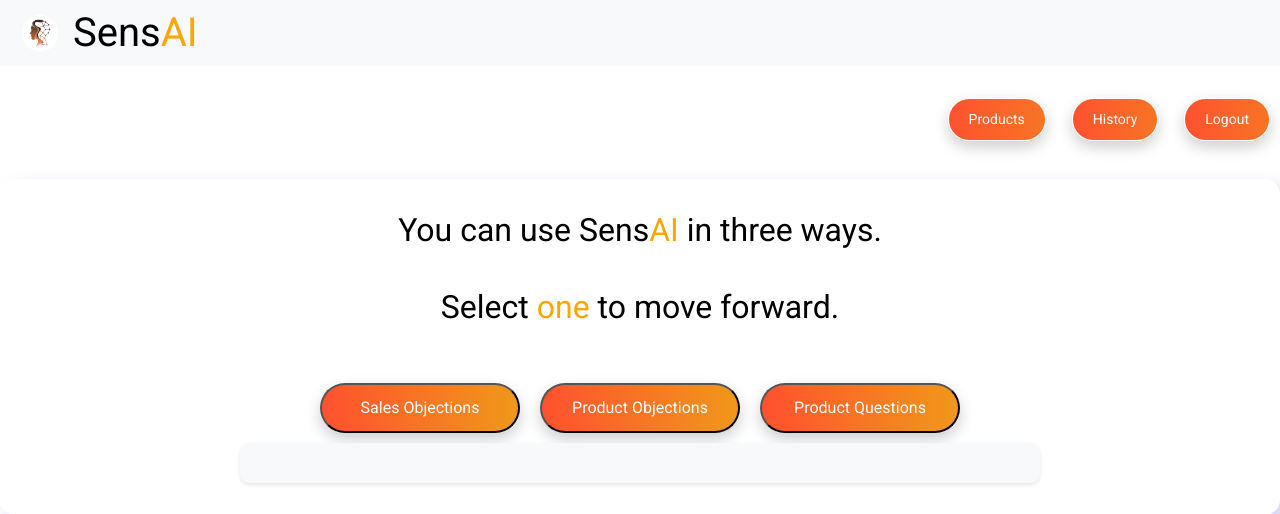
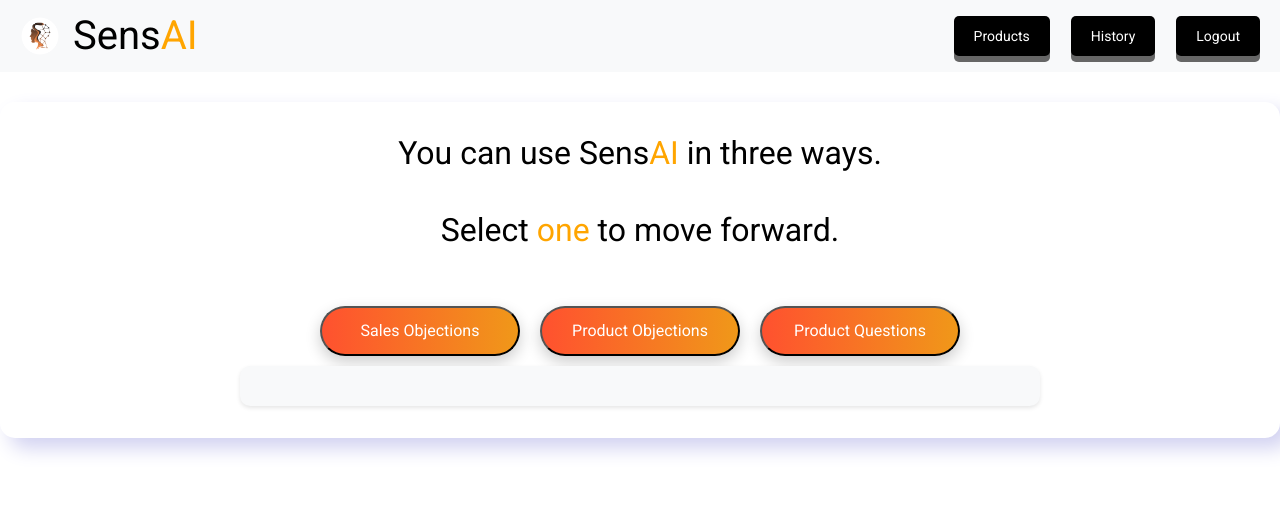
Before and after one commit to wooyakob/sensaigroup, a Flask app: page /dashboard in a window 1280 px wide. Shown: the top 514 px of the page. Run offline with Flask 3, Linux system fonts and the light colour scheme; the visitor is signed in with stand-in values (Sample User, id 1); data that the repository does not hold is empty; parts of the project's set-up code (start-up, migrations or seed data) failed here and were passed over; some libraries are stand-ins or nearby versions.

Commit message:
changes to buttons pos and styling

```diff
--- a/static/index.css
+++ b/static/index.css
@@ -274,7 +274,6 @@ textarea {
   outline: none !important;
   box-shadow: none !important;
 }
-
 
 
 .modal-backdrop.show {
--- a/templates/index.html
+++ b/templates/index.html
@@ -26,16 +26,14 @@
                     <img src="{{ url_for('static', filename='sensai_rounded.png') }}" alt="SensAI Logo" class="img-fluid logo">
                 </a>
                 <h1 class="ml-2 mb-0"><span class="text-black">Sens</span><span class="text-orange">AI</span></h1>
+            </div>
+            <div class="btn-group" role="group" aria-label="Button group">
+                <a id="add-product-btn" class="mr-3 btn btn-primary active my-2" href="{{ url_for('products') }}">Products</a>
+                <a id="add-product-btn" class="mr-3 btn btn-primary active my-2" href="{{ url_for('user_history') }}">History</a>
+                <a id="add-product-btn" class="btn btn-primary active my-2" href="{{ url_for('logout') }}">Logout</a>
+            </div>
+        </div>
     </header>
-
-    <div id="prompt-container" class="mt-4 d-flex flex-row flex-wrap justify-content-start align-items-center">
-        <div id="prompts"></div>
-        <div class="btn-group ml-auto" role="group" aria-label="Button group">
-            <a id="history-btn" class="mr-3 btn btn-primary active my-2" href="{{ url_for('products') }}">Products</a>
-            <a id="history-btn" class="mr-3 btn btn-primary active my-2" href="{{ url_for('user_history') }}">History</a>
-            <a id="logout-btn" class="btn btn-primary active my-2" href="{{ url_for('logout') }}">Logout</a>
-        </div>
-    </div>
 
     <div class="container chat-container">
         <h2>You can use <span class="text-black">Sens</span><span class="text-orange">AI</span> in three ways. <br> <br> Select <span class="text-orange">one</span> to move forward.<br><br> </h2>
```
